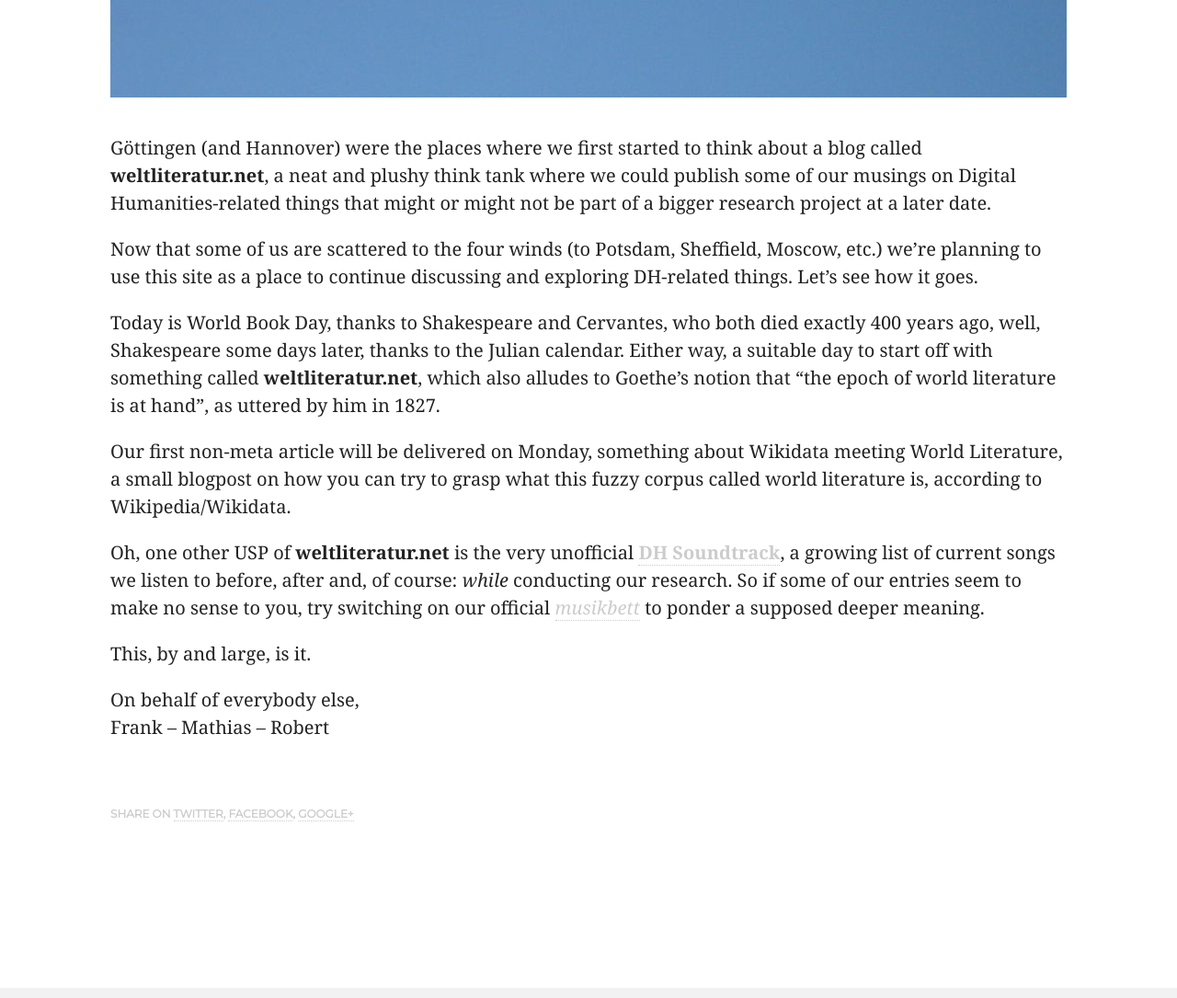
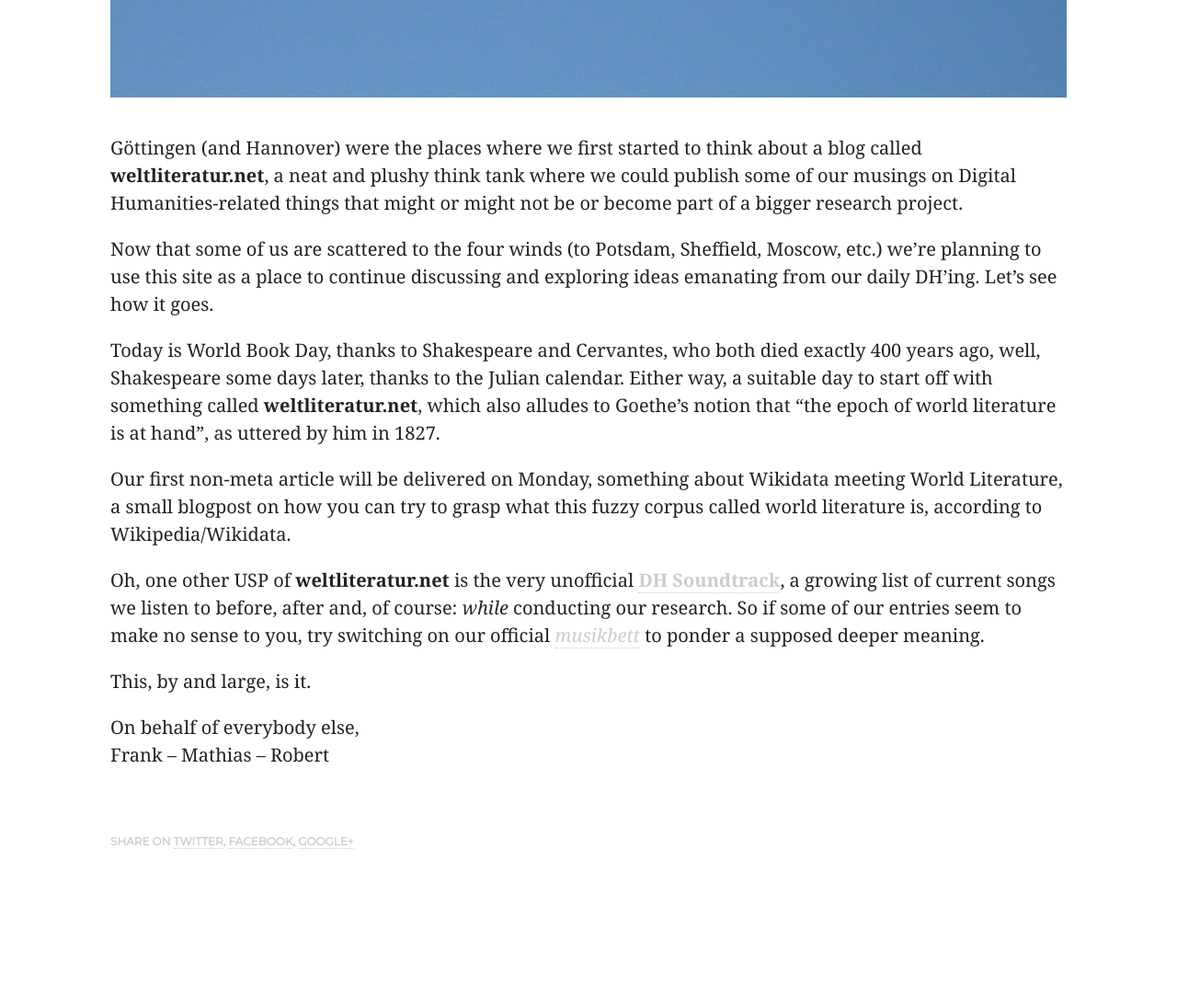
Before and after one commit to weltliteratur/blog, a Jekyll site: the page built from _posts/2016-04-23-This-is-weltliteratur-net.markdown, in a window 1280 px wide, cut to the strip 786-1871 px from the top of the page. Shown: the whole strip at 92% size. Built offline with Jekyll 4.4.1, drawn with Linux system fonts in a browser that asks for light colours; nearby versions of some CDN libraries; some web fonts are replaced; comment, search, counter and statistics services are not loaded.

Commit message:
finishing touches

```diff
--- a/_posts/2016-04-23-This-is-weltliteratur-net.markdown
+++ b/_posts/2016-04-23-This-is-weltliteratur-net.markdown
@@ -15,9 +15,9 @@
   <img src="https://raw.githubusercontent.com/weltliteratur/blog/gh-pages/images/sky_over_goettingen.jpg" alt="Sky over Göttingen." style="width:1040px;" />
 </figure>
 
-Göttingen (and Hannover) were the places where we first started to think about a blog called **weltliteratur.net**, a neat and plushy think tank where we could publish some of our musings on Digital Humanities-related things that might or might not be part of a bigger research project at a later date.
+Göttingen (and Hannover) were the places where we first started to think about a blog called **weltliteratur.net**, a neat and plushy think tank where we could publish some of our musings on Digital Humanities-related things that might or might not be or become part of a bigger research project.
 
-Now that some of us are scattered to the four winds (to Potsdam, Sheffield, Moscow, etc.) we're planning to use this site as a place to continue discussing and exploring DH-related things. Let's see how it goes.
+Now that some of us are scattered to the four winds (to Potsdam, Sheffield, Moscow, etc.) we're planning to use this site as a place to continue discussing and exploring ideas emanating from our daily DH'ing. Let's see how it goes.
 
 Today is World Book Day, thanks to Shakespeare and Cervantes, who both died exactly 400 years ago, well, Shakespeare some days later, thanks to the Julian calendar. Either way, a suitable day to start off with something called **weltliteratur.net**, which also alludes to Goethe's notion that "the epoch of world literature is at hand", as uttered by him in 1827.
 
```
